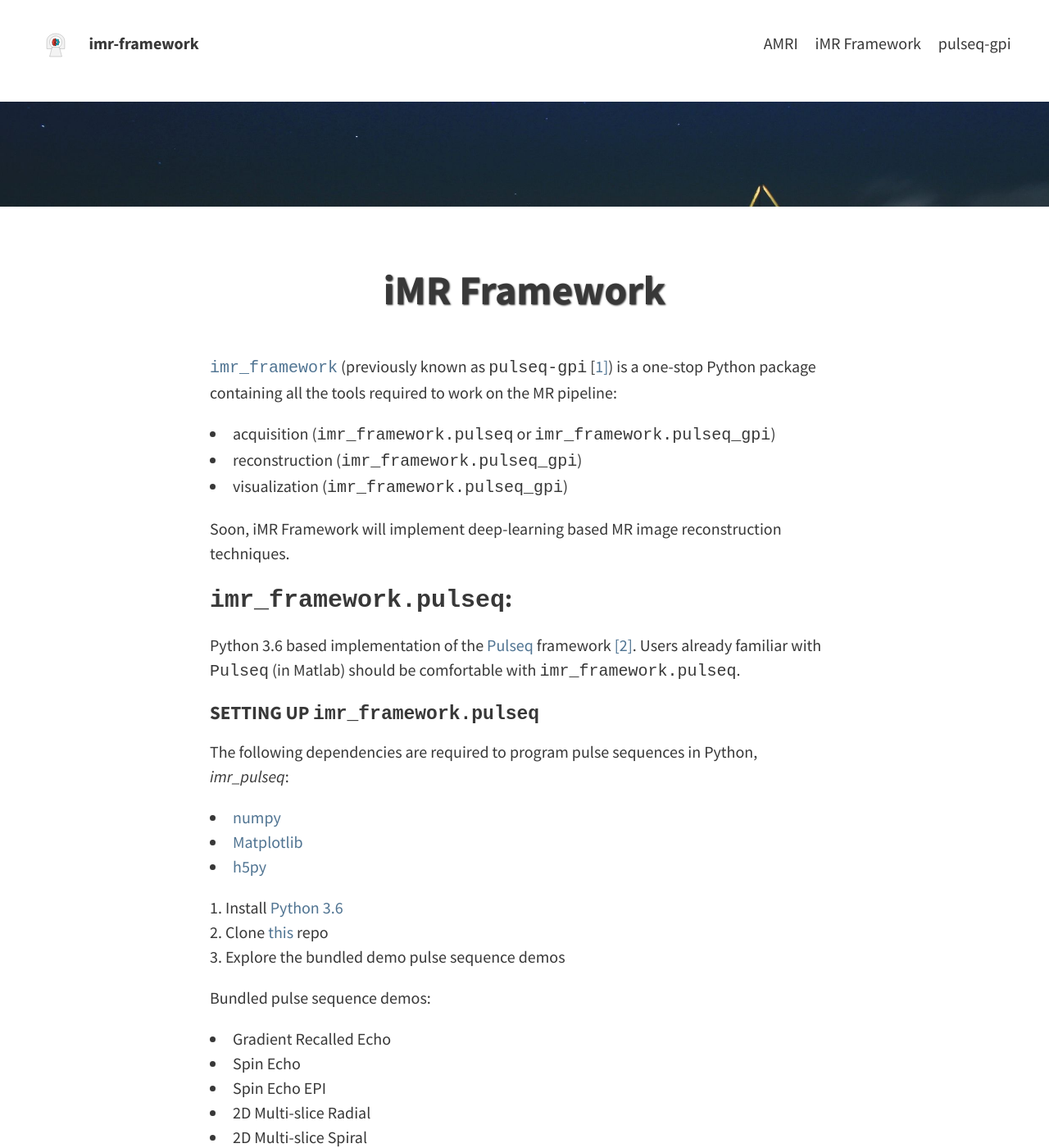
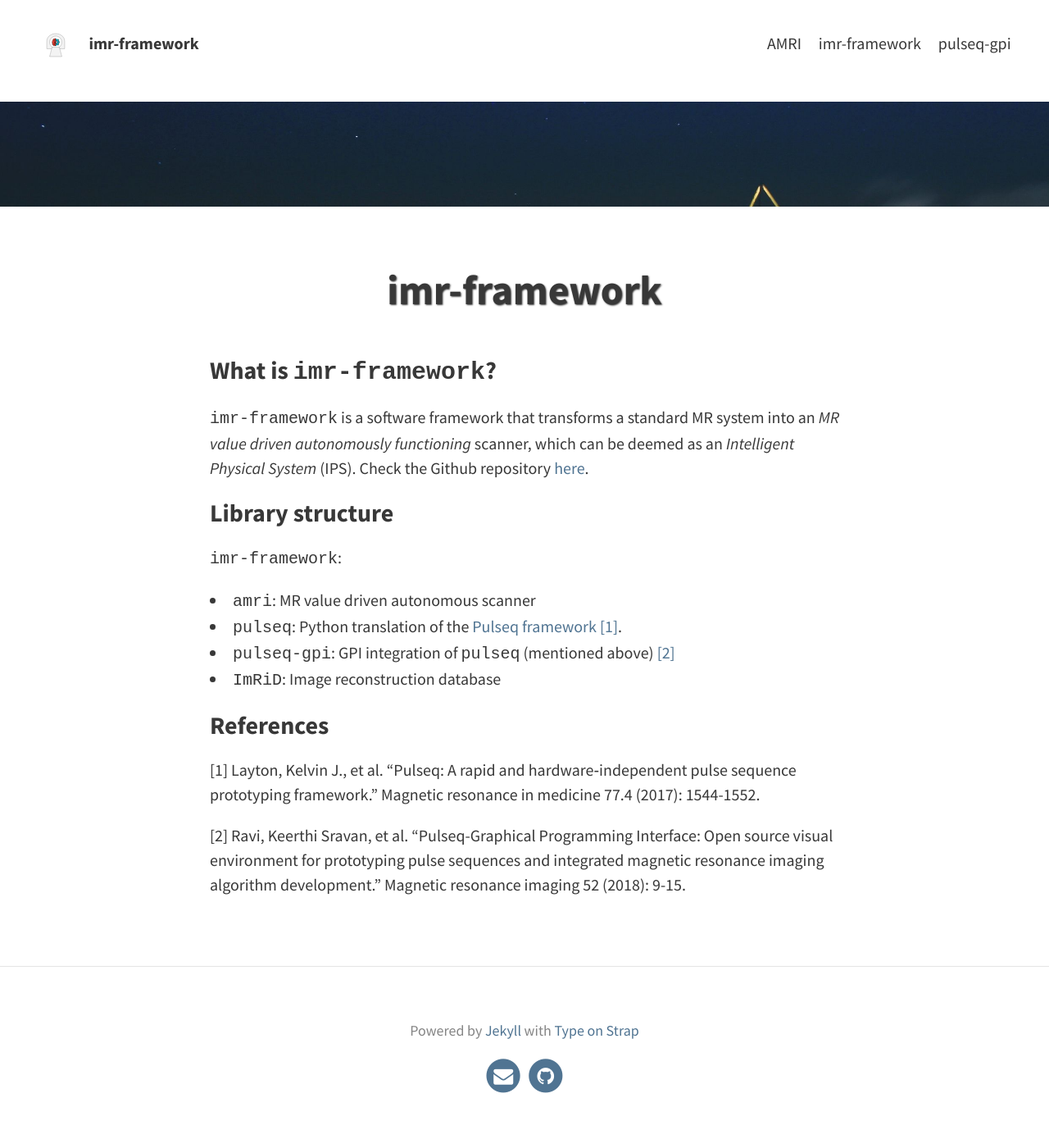
Before and after one commit to imr-framework/imr-framework.github.io, a Jekyll site: the page built from index.md, in a window 1280 px wide and 1400 px high. Shown: the whole window at 82% size. Built offline with Jekyll 4.4.1, drawn with Linux system fonts in a browser that asks for light colours; some of the changed text lies outside the part shown.

Commit message:
Update index.md

```diff
--- a/index.md
+++ b/index.md
@@ -1,68 +1,19 @@
 ---
-layout: page
-title: iMR Framework
+layout: home
+title: imr-framework
 ---
 
-[`imr_framework`](https://github.com/imr-framework/imr-framework) (previously known as `pulseq-gpi` \[[1\]](#references)) is a one-stop Python package containing all the tools required to work on the MR pipeline:
-- acquisition (`imr_framework.pulseq` or `imr_framework.pulseq_gpi`)
-- reconstruction (`imr_framework.pulseq_gpi`)
-- visualization (`imr_framework.pulseq_gpi`)
+### What is `imr-framework`?
+`imr-framework` is a software framework that transforms a standard MR system into an *MR value driven autonomously functioning* scanner, which can be deemed as an *Intelligent Physical System* (IPS). Check the Github repository [here](https://github.com/imr-framework/imr-framework).
 
-Soon, iMR Framework will implement deep-learning based MR image reconstruction techniques.
+### Library structure
+`imr-framework`:
+- `amri`: MR value driven autonomous scanner
+- `pulseq`: Python translation of the [Pulseq framework](https://pulseq.github.io/) [[1]](#references).
+- `pulseq-gpi`: GPI integration of `pulseq` (mentioned above) [[2]](#references)
+- `ImRiD`: Image reconstruction database
 
-### `imr_framework.pulseq`:
-Python 3.6 based implementation of the [Pulseq](http://pulseq.github.io) framework [\[2\]](#references). Users already familiar with `Pulseq` (in Matlab) should be comfortable with `imr_framework.pulseq`.
+### [References](#references)
+[1] Layton, Kelvin J., et al. "Pulseq: A rapid and hardware‐independent pulse sequence prototyping framework." Magnetic resonance in medicine 77.4 (2017): 1544-1552.
 
-#### SETTING UP `imr_framework.pulseq`
-The following dependencies are required to program pulse sequences in Python, *imr_pulseq*:
-- [numpy](http://www.numpy.org/)
-- [Matplotlib](https://matplotlib.org/)
-- [h5py](http://www.h5py.org/)
-
-1. Install [Python 3.6](https://www.python.org/downloads/)
-2. Clone [this](https://github.com/imr-framework/imr-framework) repo
-3. Explore the bundled demo pulse sequence demos
-
-Bundled pulse sequence demos:
-- Gradient Recalled Echo
-- Spin Echo
-- Spin Echo EPI
-- 2D Multi-slice Radial
-- 2D Multi-slice Spiral
-
----
-### `imr_framework.pulseq_gpi`:
-Python 3.6 based implementation of `imr_framework.pulseq` in [GPI](http://gpilab.com) \[[3\]](#references). `imr_framework.pulseq_gpi` allows users to leverage the pulse sequence design capabilities of `imr_framework.pulseq` with GPI's graphical ease-of-use. GPI is a visual environment for developing and organizing scientific algorithms. The basic UI elements in GPI are 'Nodes' and 'Widgets'.
-
-A brief explanation of designing pulse sequences in GPI is as follows:
-- 'Nodes' are the primary UI elements used to design and visualize pulse sequences
-- 'Widgets' are configurable UI elements used to set the pulse sequence parameters
-- A pulse sequence is designed by **chaining** two or more 'Nodes'
-- The pulse sequence can be exported as a `.seq` file (file-format as described in [1])
-
-#### SETTNG UP `imr_framework.pulseq_gpi`
-0. Install [GPI](http://gpilab.com/)
-1. Clone [this](https://github.com/imr-framework/imr-framework) repo
-2. Open GPI
-3. Click on *Config* > *Generate User Library*. This generates a *gpi* folder in the current user's home directory
-4. Place the *imr* and *mr_nodes* folders from the extracted *pulseq-gpi* folder inside this auto-generated folder. On Mac - */Users/[user-name]/gpi/[user-name]/*
-5. In GPI, click on *Config* > *Scan for new nodes*
-
-That's it! Now, the *pulseq-gpi Nodes* should show up when you right-click anywhere on the canvas.
-
-`imr_framework.pulseq_gpi` comes bundled with example GPI networks that are runnable out-of-the-box, configured to display plots for a single repetition. Networks for the following pulse sequences are included:
-- Gradient Recalled Echo
-- Spin Echo
-- Spin Echo-EPI
-- 2D Multi-slice Radial
-- 2D Multi-slice Spiral
-
-To run a GPI network, simply drag and drop the network onto the GPI canvas. Then, open the *ConfigSeq Node* by right-clicking and click on *Compute Events*. Finally, open the *GenSeq Node* by right-clicking and click on *Compute Events* to construct the pulse sequence. The plots are viewable in the *Matplotlib Node*.
-
-### REFERENCES
-[1] Sravan, R. Keerthi, et al. "Pulseq-Graphical Programming Interface: Open source visual environment for prototyping pulse sequences and integrated magnetic resonance imaging algorithm development." Magnetic resonance imaging (2018).\\
-[2] Layton, Kelvin J., et al. "Pulseq: A rapid and hardware‐independent pulse sequence prototyping framework." Magnetic resonance in medicine 77.4 (2017): 1544-1552.\\
-[3] Zwart, Nicholas R., and James G. Pipe. "Graphical programming interface: a development environment for MRI methods." Magnetic resonance in medicine 74.5 (2015): 1449-1460.
-
-### CONTRIBUTING
-Fork and PR!
+[2] Ravi, Keerthi Sravan, et al. "Pulseq-Graphical Programming Interface: Open source visual environment for prototyping pulse sequences and integrated magnetic resonance imaging algorithm development." Magnetic resonance imaging 52 (2018): 9-15.
```
